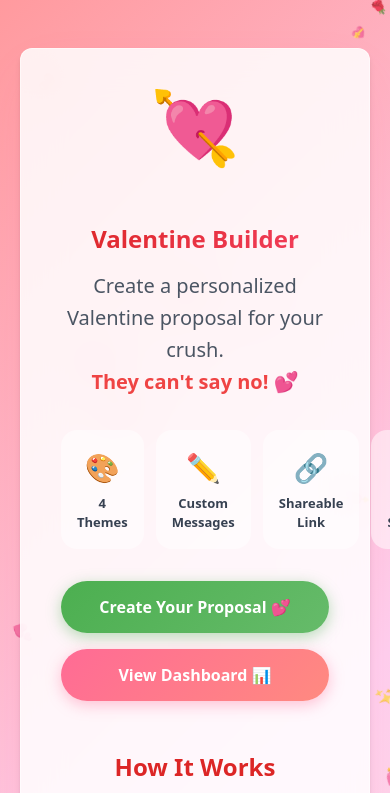
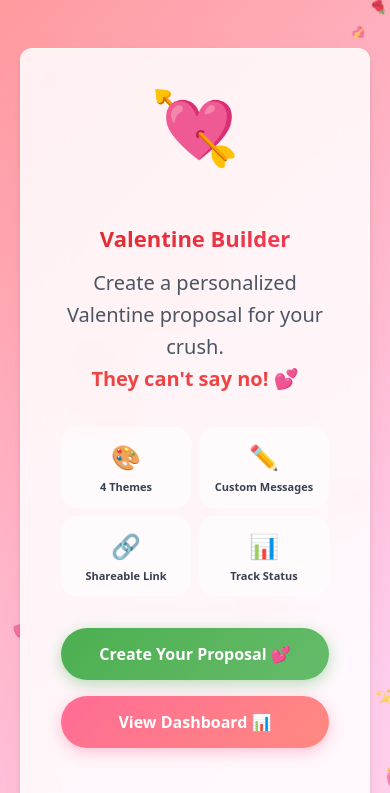
Before and after one commit to justinsaju21/valentines-day-fun-project, a Next.js app: page / in a window 390 px wide. Shown: the top 793 px of the page. Built offline with nearby package versions, Linux system fonts and the light colour scheme.

Commit message:
Add comprehensive mobile responsiveness for all pages

```diff
--- a/src/app/dashboard/page.tsx
+++ b/src/app/dashboard/page.tsx
@@ -205,7 +205,7 @@ export default function DashboardPage() {
                     </div>
 
                     {/* Stats */}
-                    <div style={{ display: "grid", gridTemplateColumns: "1fr 1fr", gap: "16px", marginBottom: "32px" }}>
+                    <div className="stats-grid">
                         <div style={{ background: "rgba(255,255,255,0.6)", borderRadius: "16px", padding: "20px", textAlign: "center" }}>
                             <div style={{ fontSize: "36px", fontWeight: "700", color: "#ef4444" }}>{proposal.noClicks}</div>
                             <div style={{ fontSize: "14px", color: "#6b7280" }}>&quot;No&quot; clicks 😂</div>
--- a/src/app/globals.css
+++ b/src/app/globals.css
@@ -378,10 +378,39 @@ body {
   gap: 32px;
 }
 
+/* Homepage features grid */
+.features-grid {
+  display: grid;
+  grid-template-columns: repeat(4, 1fr);
+  gap: 12px;
+  margin-bottom: 32px;
+}
+
+/* Dashboard stats grid */
+.stats-grid {
+  display: grid;
+  grid-template-columns: 1fr 1fr;
+  gap: 16px;
+  margin-bottom: 32px;
+}
+
+/* CTA buttons container */
+.cta-buttons {
+  display: flex;
+  gap: 16px;
+  justify-content: center;
+  flex-wrap: wrap;
+}
+
 @media (max-width: 768px) {
   .customize-grid {
     grid-template-columns: 1fr;
     gap: 24px;
+  }
+
+  .features-grid {
+    grid-template-columns: repeat(2, 1fr);
+    gap: 10px;
   }
 }
 
@@ -397,6 +426,11 @@ body {
     padding: 14px 24px;
     font-size: 16px;
     width: 100%;
+  }
+
+  .cta-buttons {
+    flex-direction: column;
+    gap: 12px;
   }
 
   .input-field {
@@ -417,7 +451,6 @@ body {
     font-size: 11px !important;
   }
 
-  /* Stack buttons vertically on mobile */
   .customize-grid {
     gap: 20px;
   }
@@ -432,6 +465,40 @@ body {
   h1 {
     font-size: 24px !important;
   }
+
+  /* Feature cards on mobile */
+  .feature-card {
+    padding: 12px 8px;
+  }
+
+  .feature-card div:first-child {
+    font-size: 24px !important;
+    margin-bottom: 4px !important;
+  }
+
+  .feature-card div:last-child {
+    font-size: 11px !important;
+  }
+
+  /* Stats grid on mobile */
+  .stats-grid {
+    gap: 12px;
+    margin-bottom: 24px;
+  }
+
+  .stats-grid>div {
+    padding: 16px !important;
+  }
+
+  /* Proposal page image */
+  .proposal-gif {
+    max-width: 150px !important;
+  }
+
+  /* Yes page celebration emoji */
+  .celebration-emoji {
+    font-size: 48px !important;
+  }
 }
 
 @media (max-width: 480px) {
@@ -444,4 +511,23 @@ body {
   .theme-option {
     padding: 12px 10px;
   }
+
+  .features-grid {
+    gap: 8px;
+  }
+
+  .stats-grid {
+    grid-template-columns: 1fr;
+    gap: 10px;
+  }
+
+  h1 {
+    font-size: 22px !important;
+  }
+
+  /* Donation buttons on very small screens */
+  .donation-buttons a {
+    padding: 8px 14px !important;
+    font-size: 12px !important;
+  }
 }
--- a/src/app/page.tsx
+++ b/src/app/page.tsx
@@ -105,14 +105,7 @@ export default function Home() {
           </p>
 
           {/* Features Grid */}
-          <div
-            style={{
-              display: "grid",
-              gridTemplateColumns: "repeat(4, 1fr)",
-              gap: "12px",
-              marginBottom: "32px",
-            }}
-          >
+          <div className="features-grid">
             {[
               { emoji: "🎨", text: "4 Themes" },
               { emoji: "✏️", text: "Custom Messages" },
```
